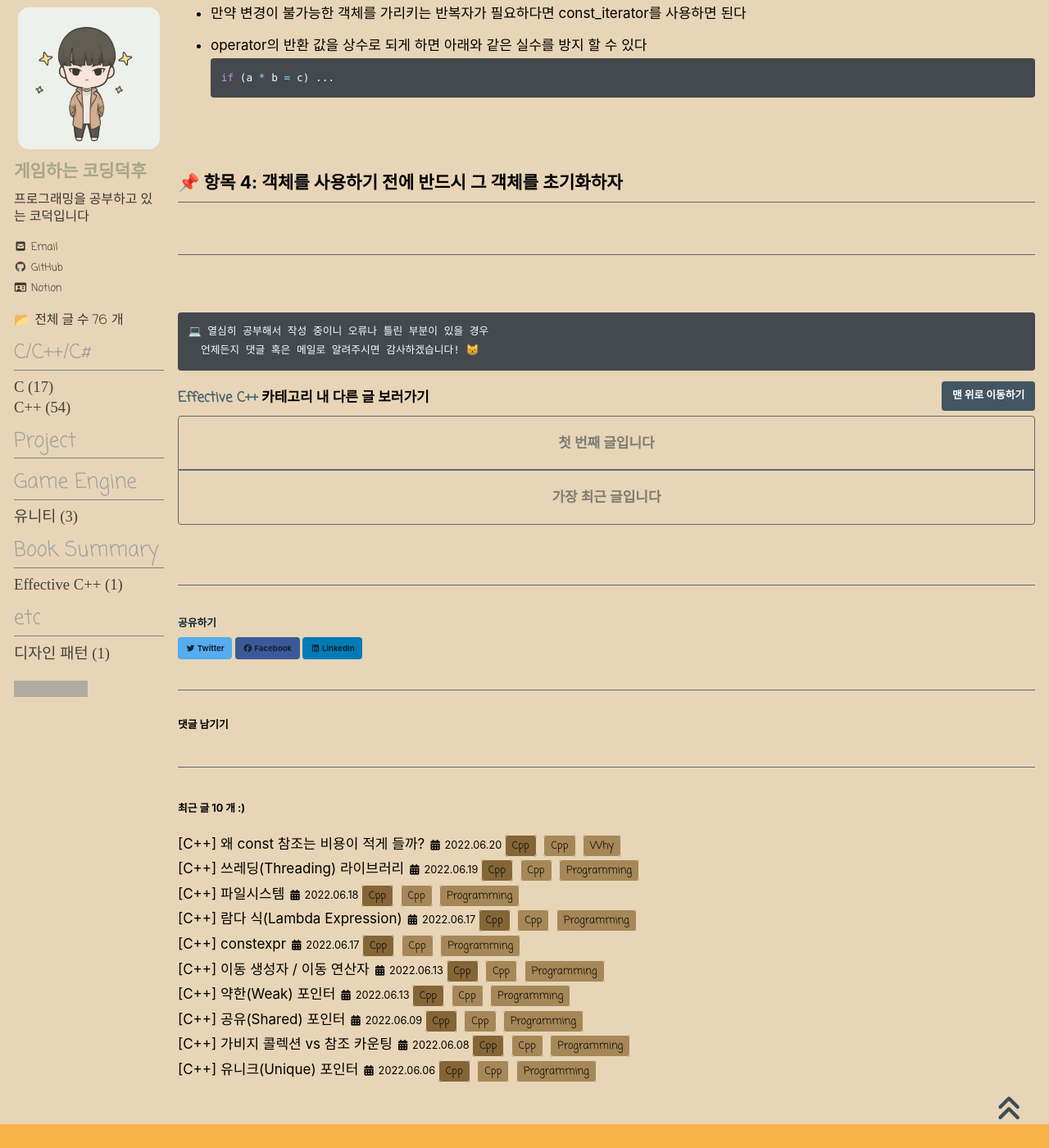
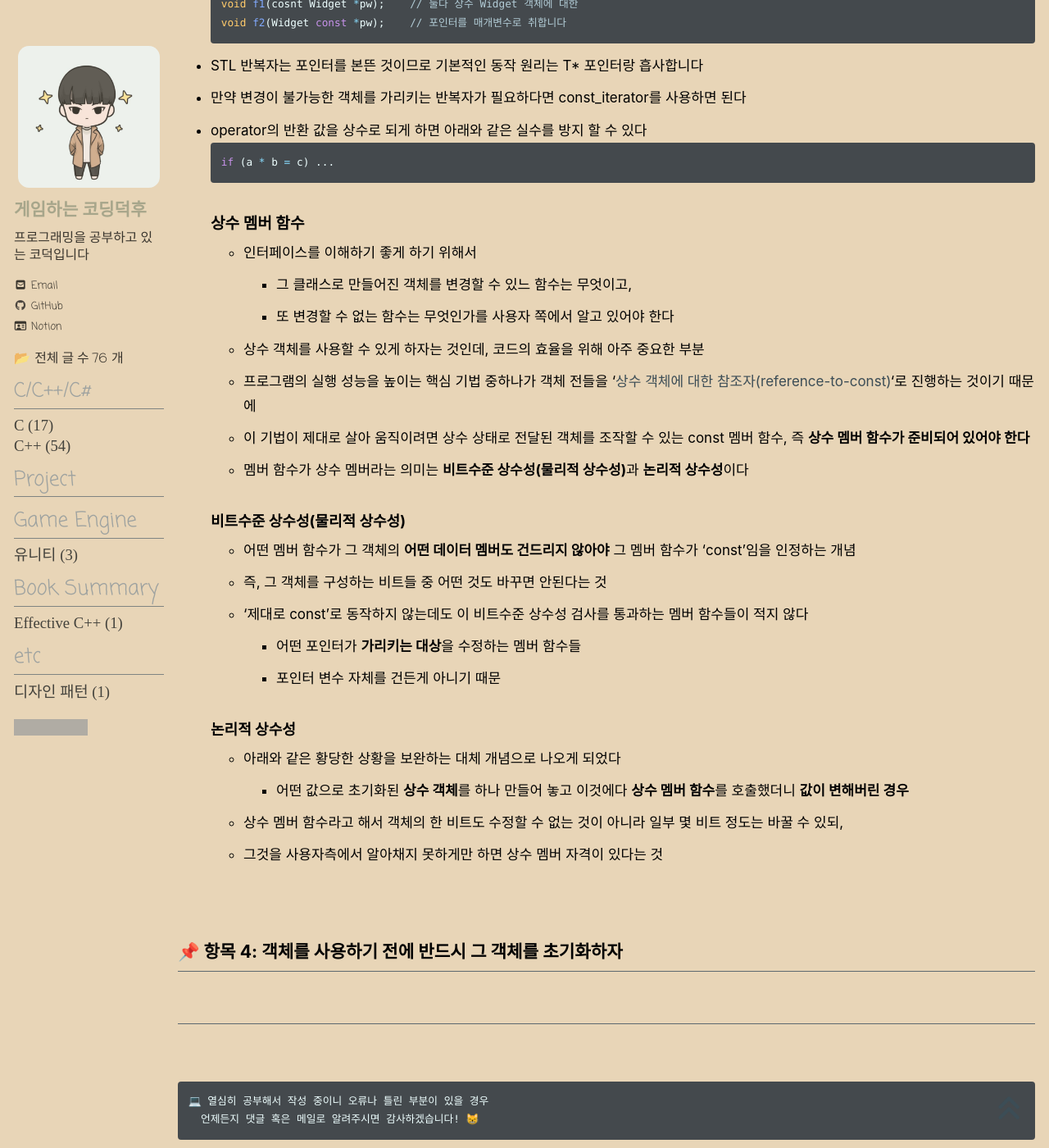
Before and after one commit to reoul/reoul.github.io, a Jekyll site: the page built from _posts/EffectiveCpp/2022-03-30-effective-cpp-1.md, in a window 1280 px wide and 1400 px high, scrolled down 1632 px. Shown: the whole window at 82% size. Built offline with Jekyll 4.4.1, drawn with Linux system fonts in a browser that asks for light colours; cached includes are drawn as plain includes; nearby versions of some CDN libraries; some web fonts are replaced; comment, search, counter and statistics services are not loaded; some of the changed text lies outside the part shown; grey boxes are pictures that could not be loaded.

Commit message:
Modify Effective C++ 1

````diff
--- a/_posts/EffectiveCpp/2022-03-30-effective-cpp-1.md
+++ b/_posts/EffectiveCpp/2022-03-30-effective-cpp-1.md
@@ -55,9 +55,31 @@ void f2(Widget const *pw);    // 포인터를 매개변수로 취합니다
 - STL 반복자는 포인터를 본뜬 것이므로 기본적인 동작 원리는 T* 포인터랑 흡사합니다
 - 만약 변경이 불가능한 객체를 가리키는 반복자가 필요하다면 const_iterator를 사용하면 된다
 - operator의 반환 값을 상수로 되게 하면 아래와 같은 실수를 방지 할 수 있다
-```cpp
-if (a * b = c) ...
-```
+  ```cpp
+  if (a * b = c) ...
+  ```
+
+  ### 상수 멤버 함수
+  - 인터페이스를 이해하기 좋게 하기 위해서
+    - 그 클래스로 만들어진 객체를 변경할 수 있느 함수는 무엇이고,
+    - 또 변경할 수 없는 함수는 무엇인가를 사용자 쪽에서 알고 있어야 한다
+  - 상수 객체를 사용할 수 있게 하자는 것인데, 코드의 효율을 위해 아주 중요한 부분
+  - 프로그램의 실행 성능을 높이는 핵심 기법 중하나가 객체 전들을 '[상수 객체에 대한 참조자(reference-to-const)](https://reoul.github.io/cpp/cpp-53/)'로 진행하는 것이기   때문에
+  - 이 기법이 제대로 살아 움직이려면 상수 상태로 전달된 객체를 조작할 수 있는 const 멤버 함수, 즉 **상수 멤버 함수가 준비되어 있어야 한다**
+  - 멤버 함수가 상수 멤버라는 의미는 **비트수준 상수성(물리적 상수성)**과 **논리적 상수성**이다
+
+  #### 비트수준 상수성(물리적 상수성)
+  - 어떤 멤버 함수가 그 객체의 **어떤 데이터 멤버도 건드리지 않아야** 그 멤버 함수가 'const'임을 인정하는 개념
+  - 즉, 그 객체를 구성하는 비트들 중 어떤 것도 바꾸면 안된다는 것
+  - '제대로 const'로 동작하지 않는데도 이 비트수준 상수성 검사를 통과하는 멤버 함수들이 적지 않다
+    - 어떤 포인터가 **가리키는 대상**을 수정하는 멤버 함수들
+    - 포인터 변수 자체를 건든게 아니기 때문
+
+  #### 논리적 상수성
+  - 아래와 같은 황당한 상황을 보완하는 대체 개념으로 나오게 되었다
+    - 어떤 값으로 초기화된 **상수 객체**를 하나 만들어 놓고 이것에다 **상수 멤버 함수**를 호출했더니 **값이 변해버린 경우**
+  - 상수 멤버 함수라고 해서 객체의 한 비트도 수정할 수 없는 것이 아니라 일부 몇 비트 정도는 바꿀 수 있되,
+  - 그것을 사용자측에서 알아채지 못하게만 하면 상수 멤버 자격이 있다는 것
 
 <br>
 
````
Also changed, not shown: other parts of _posts/EffectiveCpp/2022-03-30-effective-cpp-1.md (+1 -1 lines).
